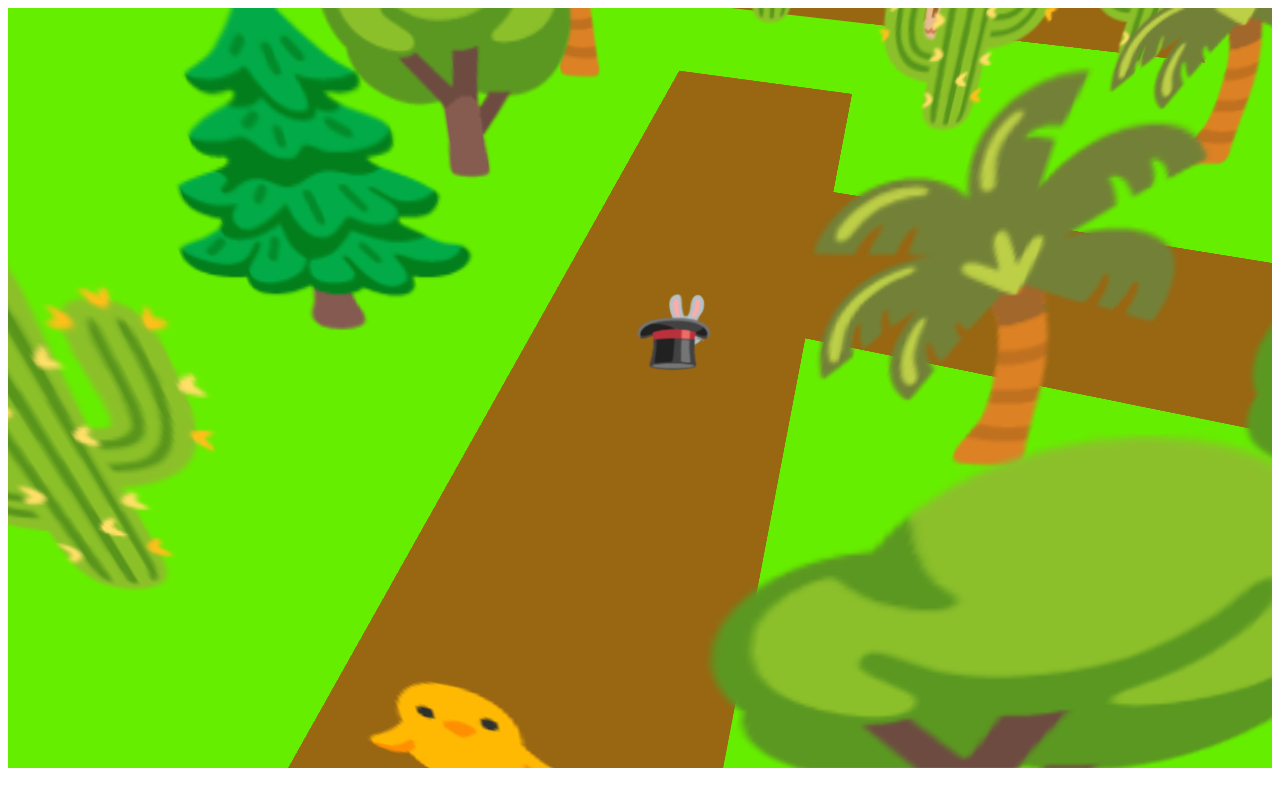
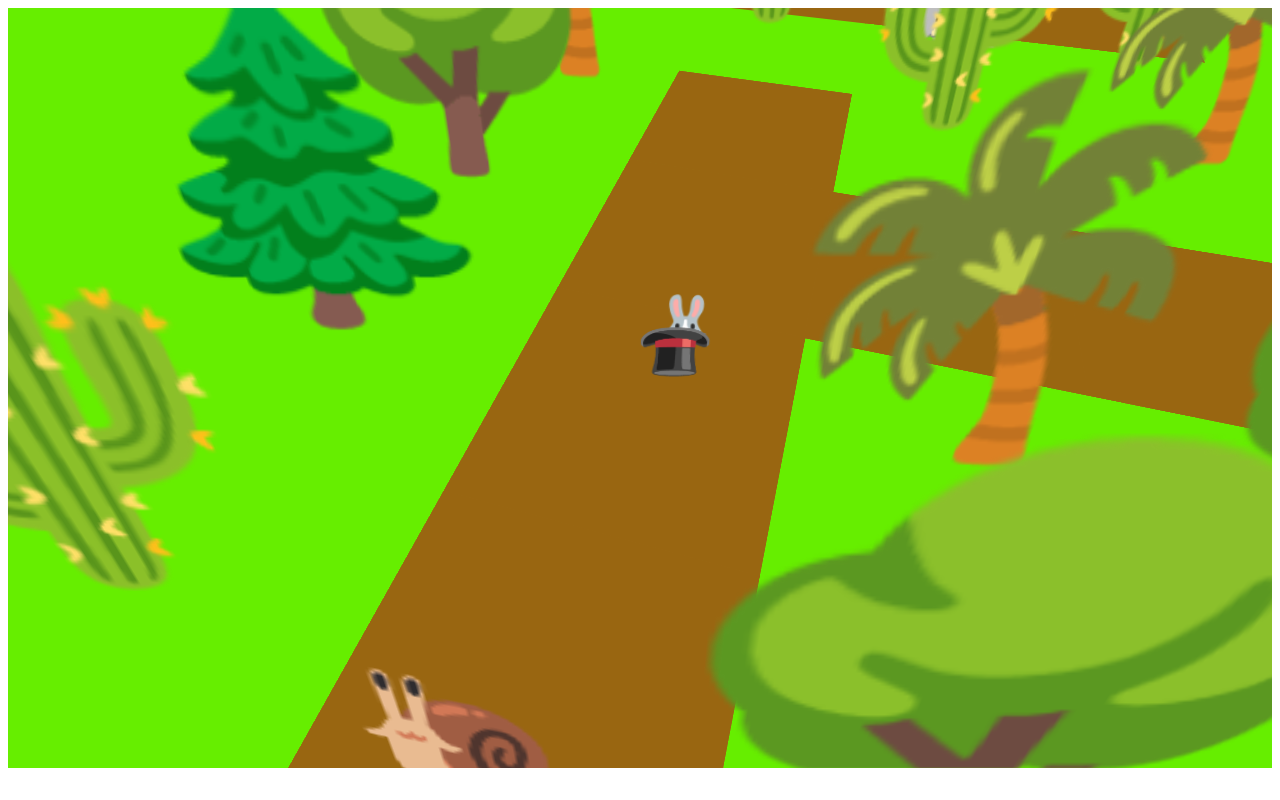
Before and after one commit to xem/1karrot, a plain HTML site: page v2.html in a window 1280 px wide. Drawn offline with Linux system fonts and the light colour scheme.

Commit message:
1023b with 10 animals. But without the down key :(

```diff
--- a/v2.html
+++ b/v2.html
@@ -1,18 +1,19 @@
 <meta charset=utf-8>
 <body id=b>
 <script>
-q=u=d=l=r=f=0;
+q=u=l=r=f=0;
 setInterval(function(e){
+
 f?(
   v=x,
   w=y,
-  x+=(d-u)/9*Math.sin(a+=(l-r)/30),
-  y+=(d-u)/9*Math.cos(a),
-  x>0&&y>0&&m[~~(y/3)]>>~~(x/3)&1||(x=v,y=w),
+  x-=u/9*Math.sin(a+=(l-r)/30),
+  y-=u/9*Math.cos(a),
+  x>0&&y>0&&m[~~(y/3)]>>x/3&1||(x=v,y=w),
   t.style.transform=`translate3D(${x}in,${y}in,${3+Math.sin(f/5)}em)rotateZ(${-a}rad)rotateX(5rad`
 )
 :
-  b.innerHTML=`<div style=height:95vh;perspective:7in;overflow:hidden;background:#6e0><div style=transform-style:preserve-3d;margin:50vh+50% id=s><a onkeyup style=position:fixed;font:3em'';padding:2em+0+0 id=t515>🥕<a onkeyup style=position:fixed;font:3em'';padding:2em+0+0 id=t010>🐒<a onkeyup style=position:fixed;font:3em'';padding:2em+0+0 id=t40>🐍<a onkeyup style=position:fixed;font:3em'';padding:2em+0+0 id=t114>🐆<a onkeyup style=position:fixed;font:3em'';padding:2em+0+0 id=t59>🦍<a onkeyup style=position:fixed;font:3em'';padding:2em+0+0 id=t24>🐌<a onkeyup style=position:fixed;font:3em'';padding:2em+0+0 id=t012>🐂<a onkeyup style=position:fixed;font:3em'';padding:2em+0+0 id=t10>🐥<a onkeyup style=position:fixed;font:3em'';padding:2em+0+0 id=t38>🐢<a onkeyup style=position:fixed;width:.${navigator.platform[x=y=a=5]?6:7}in;font:3em'' id=t>🐰<div style=font:60px/.${navigator.platform[x=y=a=5]?1:5}in'';transform:scale(-1)translate3D(0,9px,0>🎩`
+  b.innerHTML=`<div style=height:95vh;perspective:7in;overflow:hidden;background:#6e0><div style=transform-style:preserve-3d;margin:50vh+50% id=s><a onkeyup style=position:fixed;font:3em'';padding:2em+0+0 id=t515>🥕<a onkeyup style=position:fixed;font:3em'';padding:2em+0+0 id=t010>🐒<a onkeyup style=position:fixed;font:3em'';padding:2em+0+0 id=t40>🐍<a onkeyup style=position:fixed;font:3em'';padding:2em+0+0 id=t114>🐆<a onkeyup style=position:fixed;font:3em'';padding:2em+0+0 id=t59>🦍<a onkeyup style=position:fixed;font:3em'';padding:2em+0+0 id=t24>🐘<a onkeyup style=position:fixed;font:3em'';padding:2em+0+0 id=t012>🐂<a onkeyup style=position:fixed;font:3em'';padding:2em+0+0 id=t10>🐌<a onkeyup style=position:fixed;font:3em'';padding:2em+0+0 id=t38>🐢<a onkeyup style=position:fixed;font:3em'';padding:2em+0+0 id=t312>🐥 🐤<a onkeyup style=position:fixed;width:.${navigator.platform[x=y=a=5]?6:7}in;font:3em'' id=t>🐰<div style=font:.6in/.${navigator.platform[x=y=a=5]?1:5}in'';transform:scale(-1>🎩`
 ;
 for(i in m=[5120,22511,29732,13540,29829,57087])
   for(j=16;j--;)
@@ -28,11 +29,11 @@ for(i in m=[5120,22511,29732,13540,29829,57087])
     :(
       s.innerHTML+=m[i]>>j&1
       ?`<div style=position:fixed;padding:1.51in;background:#961;transform:translate3D(${j*3+.5}in,${i*3+.5}in,0>`
-      :q++%8
+      :q++%8&&q>2
         ?`<div style=position:fixed;font:7em'' id=t${i+j}>`+[...`🌳🌲🌵🌴`][q%4]
         :``,
-      onkeydown=e=>this[`lurdl*d*l*ur*u`[(e.which+3)%20]]=1,
-      onkeyup=e=>this[`lurdl*d*l*ur*u`[(e.which+3)%20]]=0
+      onkeydown=e=>this[`lurdl***l*ur*u`[(e.which+3)%20]]=1,
+      onkeyup=e=>this[`lurdl***l*ur*u`[(e.which+3)%20]]=0
     );
 f++
 
```
Also changed, not shown: index.packed.html (+1 -1 lines), elep.txt (deleted).
